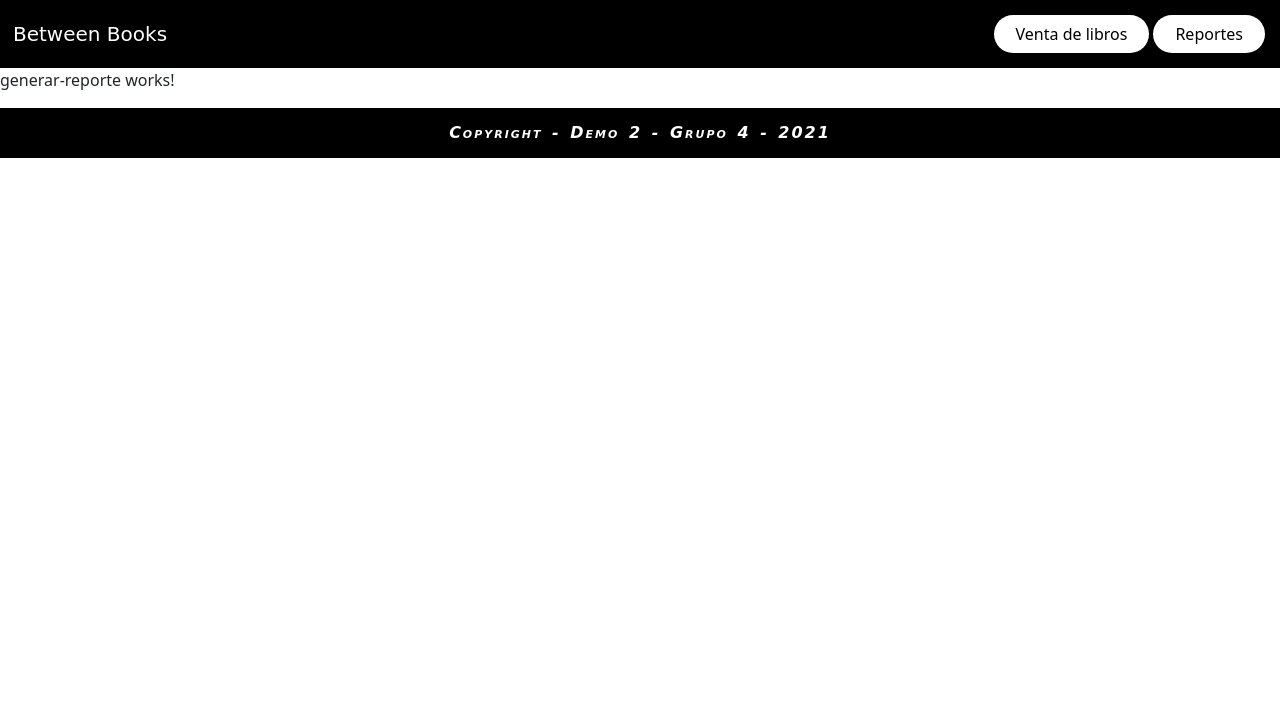
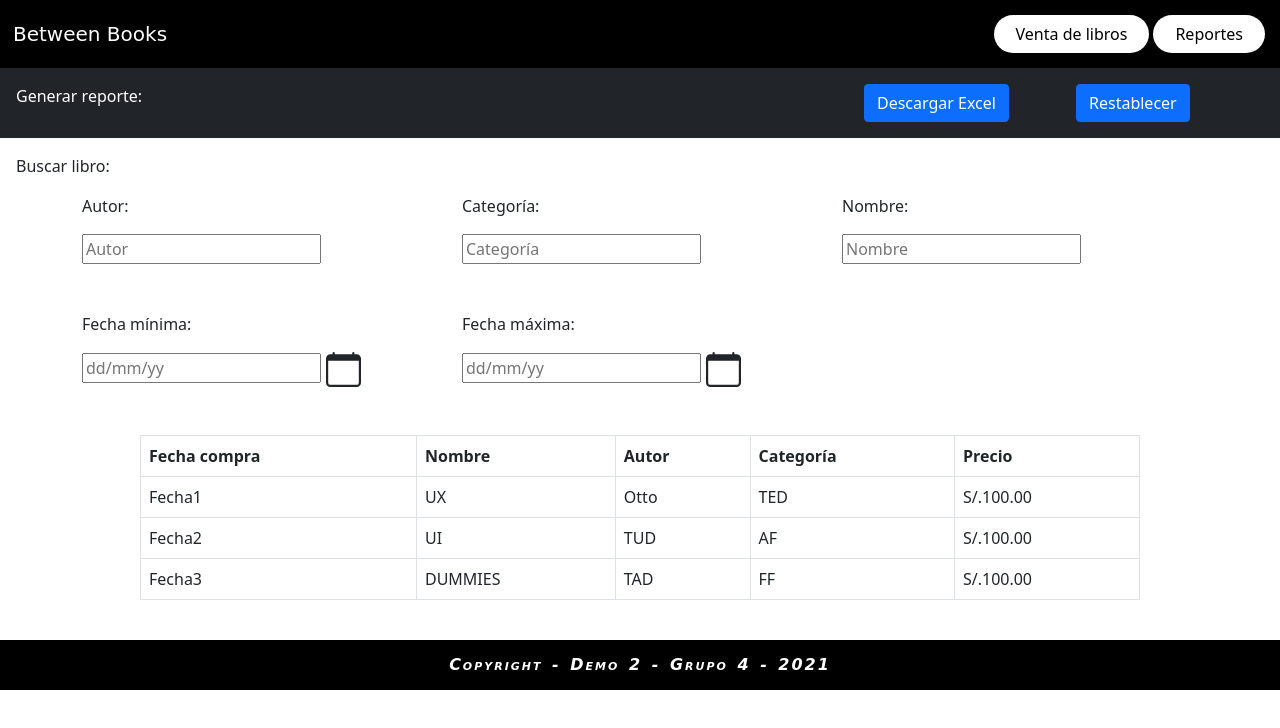
Before and after one commit to MarcosValdez/AngularDemo2, an Angular app: page /reporte in a window 1280 px wide. Shown: the top 728 px of the page. Built offline with nearby package versions, Linux system fonts and the light colour scheme.

Commit message:
VistaReporte actualizada
Vista de reporte de venta creada

```diff
--- a/src/app/reporte/components/generar-reporte/generar-reporte.component.html
+++ b/src/app/reporte/components/generar-reporte/generar-reporte.component.html
@@ -1 +1,89 @@
-<p>generar-reporte works!</p>
+<div class="container-fluid bg-dark p-3">
+  <div class="row">
+    <div class="col-sm-8 text-white">
+      Generar reporte:
+    </div>
+    <div class="col-sm-2">
+      <button type="button" class="btn btn-primary">Descargar Excel</button>
+    </div>
+    <div class="col-sm-2">
+      <button type="button" class="btn btn-primary">Restablecer</button>
+    </div>
+  </div>
+</div>
+
+
+<div class="d-flex m-3">Buscar libro:</div>
+
+<div class="container mt-3 mb-5">
+    <div class="row">
+      <div class="col-sm">
+        <p>Autor:</p>
+        <input type="text" placeholder="Autor">
+      </div>
+      <div class="col-sm">
+        <p>Categoría:</p>
+        <input type="text" placeholder="Categoría">
+      </div>
+      <div class="col-sm">
+        <p>Nombre:</p>
+        <input type="text" placeholder="Nombre">
+      </div>
+    </div>
+  </div>
+
+  <div class="container mt-3 mb-5">
+    <div class="row">
+      <div class="col-sm-4">
+        <p>Fecha mínima:</p>
+        <input type="text" placeholder="dd/mm/yy">
+        <svg xmlns="http://www.w3.org/2000/svg" width="45" height="35" fill="currentColor" class="bi bi-calendar" viewBox="0 0 16 16">
+          <path d="M3.5 0a.5.5 0 0 1 .5.5V1h8V.5a.5.5 0 0 1 1 0V1h1a2 2 0 0 1 2 2v11a2 2 0 0 1-2 2H2a2 2 0 0 1-2-2V3a2 2 0 0 1 2-2h1V.5a.5.5 0 0 1 .5-.5zM1 4v10a1 1 0 0 0 1 1h12a1 1 0 0 0 1-1V4H1z"/>
+        </svg>
+      </div>
+      <div class="col-sm-8">
+        <p>Fecha máxima:</p>
+        <input type="text" placeholder="dd/mm/yy">
+        <svg xmlns="http://www.w3.org/2000/svg" width="45" height="35" fill="currentColor" class="bi bi-calendar" viewBox="0 0 16 16">
+          <path d="M3.5 0a.5.5 0 0 1 .5.5V1h8V.5a.5.5 0 0 1 1 0V1h1a2 2 0 0 1 2 2v11a2 2 0 0 1-2 2H2a2 2 0 0 1-2-2V3a2 2 0 0 1 2-2h1V.5a.5.5 0 0 1 .5-.5zM1 4v10a1 1 0 0 0 1 1h12a1 1 0 0 0 1-1V4H1z"/>
+        </svg>
+      </div>
+    </div>
+  </div>
+
+<div class="table-responsive-sm">
+    <table class="table table-bordered table-hover mx-auto" style="width: 1000px">
+        <thead>
+          <tr>
+            <th scope="col">Fecha compra</th>
+            <th scope="col">Nombre</th>
+            <th scope="col">Autor</th>
+            <th scope="col">Categoría</th>
+            <th scope="col">Precio</th>
+          </tr>
+        </thead>
+        <tbody>
+          <tr>
+            <td scope="row">Fecha1</td>
+            <td>UX</td>
+            <td>Otto</td>
+            <td>TED</td>
+            <td>S/.100.00</td>
+          </tr>
+          <tr>
+            <td scope="row">Fecha2</td>
+            <td>UI</td>
+            <td>TUD</td>
+            <td>AF</td>
+            <td>S/.100.00</td>
+          </tr>
+          <tr>
+            <td scope="row">Fecha3</td>
+            <td>DUMMIES</td>
+            <td>TAD</td>
+            <td>FF</td>
+            <td>S/.100.00</td>
+          </tr>
+        </tbody>
+    </table>
+  </div>
```
